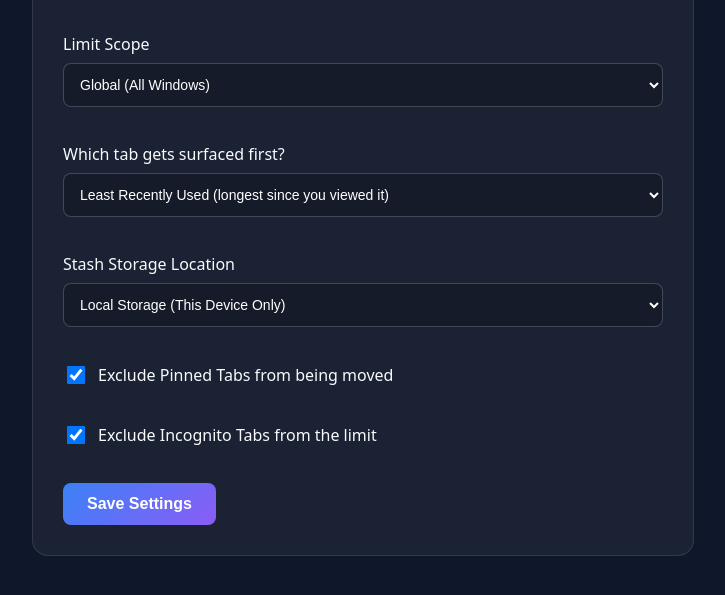
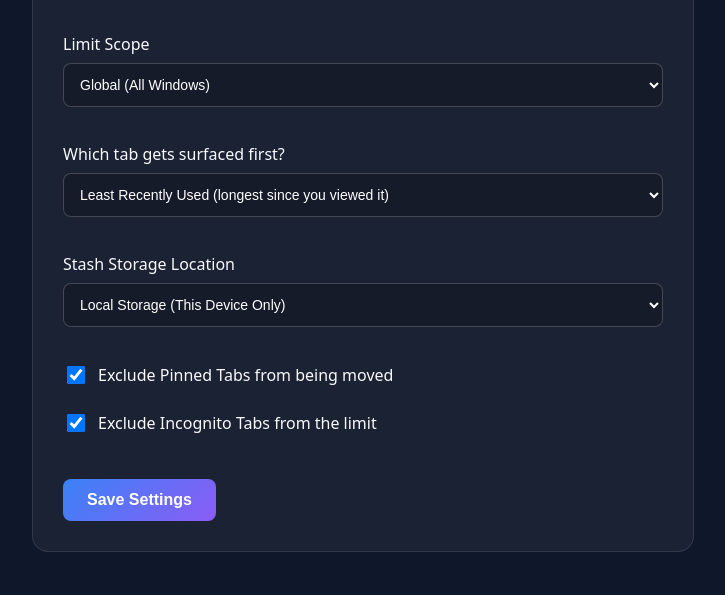
Before and after one commit to monting/TabLoop, a website built with Vite: page src/options.html in a window 1280 px wide. Shown: the part 201-796 px from the top of the page, without its empty margins (277-1002 px from the left). Built offline with nearby package versions, Linux system fonts and the light colour scheme; some packages are replaced by stand-ins of ours.

Commit message:
style: group settings checkboxes to reduce vertical spacing between them
Defined the .checkbox-group flex column styling in options.html and grouped the
pinned and incognito exclusion checkboxes inside it. This spaces the checkboxes
tighter (16px gap) for a more grouped, compact appearance while maintaining the
standard 36px outer margin for settings input blocks.

```diff
--- a/src/options.html
+++ b/src/options.html
@@ -14,6 +14,7 @@
     select:focus, input[type="number"]:focus { outline: 2px solid #3b82f6; border-color: transparent; }
     .checkbox-label { display: flex; align-items: center; gap: 10px; cursor: pointer; }
     .checkbox-label input { width: 18px; height: 18px; cursor: pointer; }
+    .checkbox-group { display: flex; flex-direction: column; gap: 16px; }
     button { background: linear-gradient(135deg, #3b82f6 0%, #8b5cf6 100%); color: white; border: none; padding: 12px 24px; border-radius: 8px; cursor: pointer; font-weight: bold; font-size: 16px; transition: transform 0.2s, box-shadow 0.2s; }
     button:hover { transform: translateY(-1px); box-shadow: 0 4px 15px rgba(139, 92, 246, 0.4); }
     #status { margin-left: 15px; color: #4ade80; opacity: 0; transition: opacity 0.3s; font-weight: 500; }
@@ -51,15 +52,11 @@
         <option value="sync">Sync Storage (Persists Across Devices)</option>
       </select>
     </div>
-
-    <div class="setting">
+    <div class="setting checkbox-group">
       <label class="checkbox-label">
         <input type="checkbox" id="excludePinned">
         Exclude Pinned Tabs from being moved
       </label>
-    </div>
-
-    <div class="setting">
       <label class="checkbox-label">
         <input type="checkbox" id="excludeIncognito">
         Exclude Incognito Tabs from the limit
```
